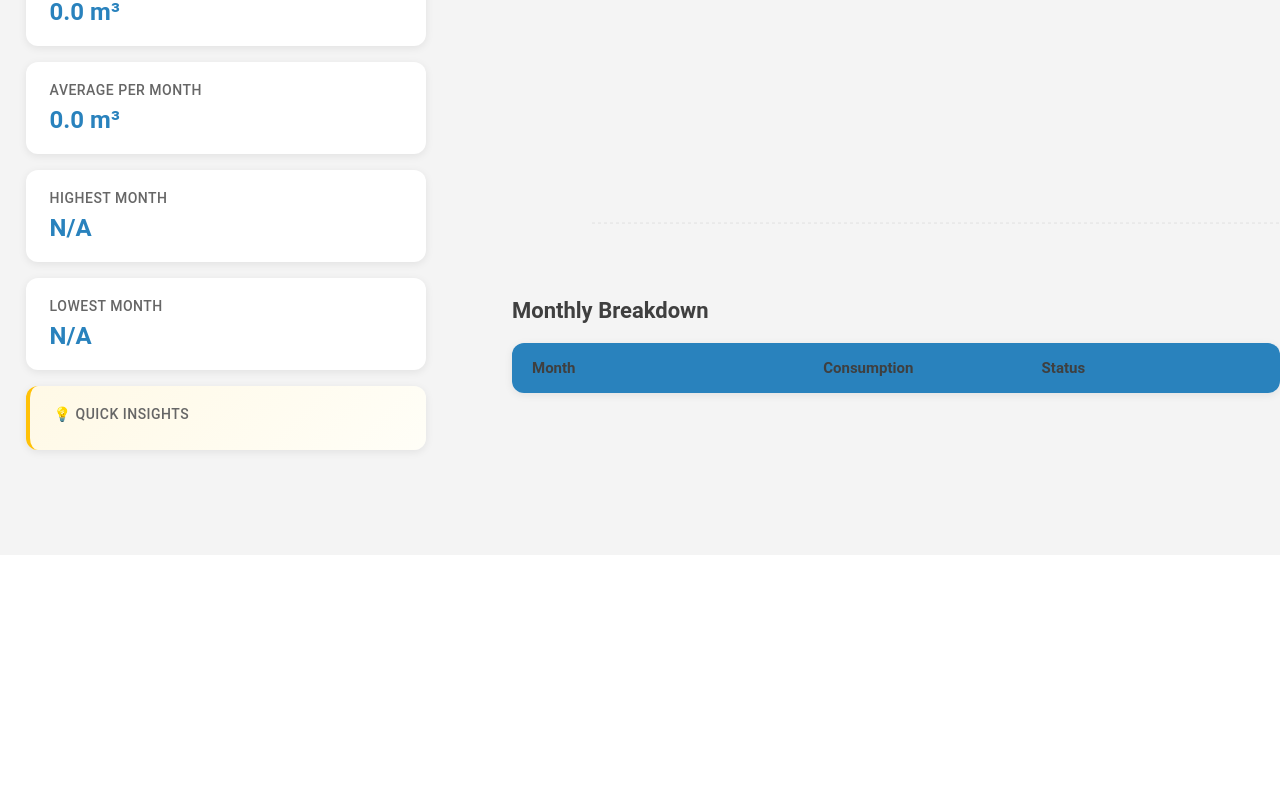
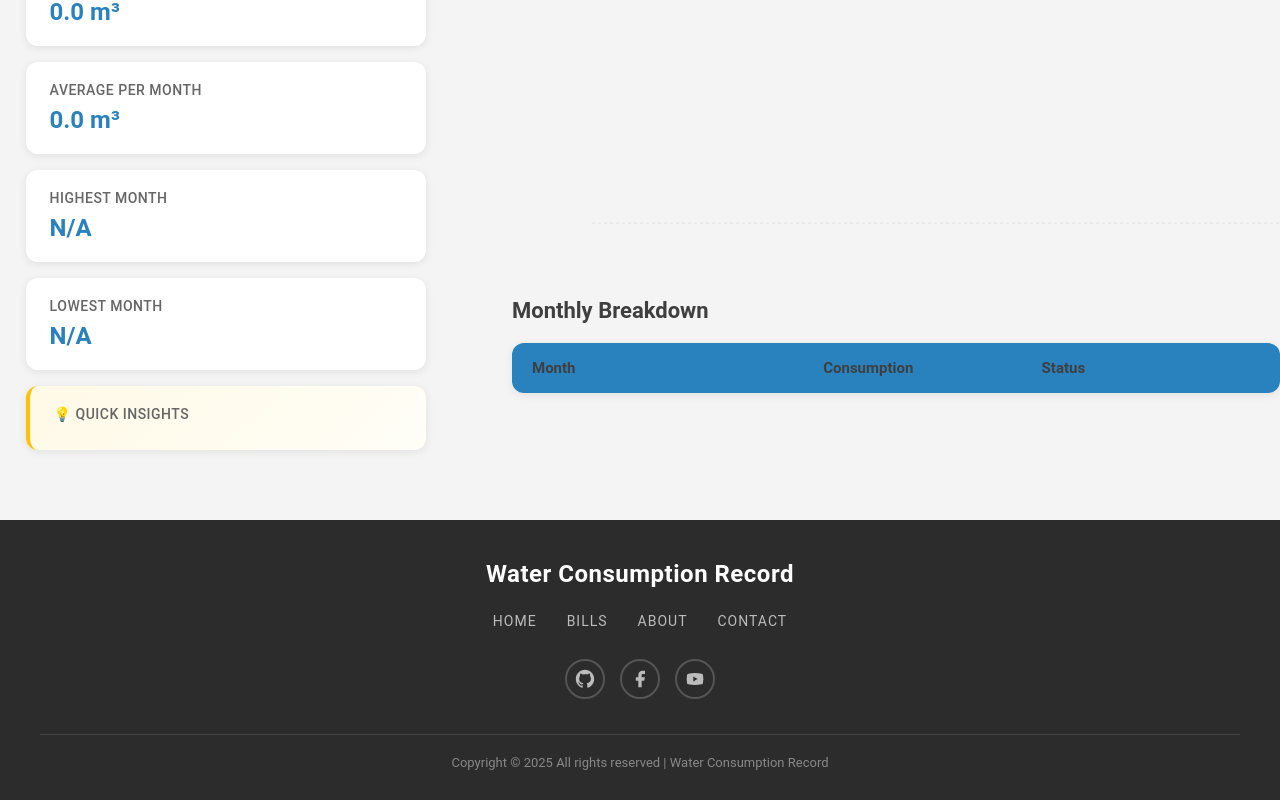
Before and after one commit to Shoosht/WaterConsumptionRecord-frontend, a React (Create React App) app: page /home in a window 1280 px wide. Shown: the part 301-1101 px from the top of the page. Before the commit the page ends 856 px from the top, so only its background shows below. Built offline with nearby package versions, Linux system fonts and the light colour scheme.

Commit message:
add footer; add monthlyLimit;

```diff
--- /dev/null
+++ b/src/Components/Footer/footer.css
@@ -0,0 +1,94 @@
+.footer {
+  background-color: #2c2c2c;
+  color: #fff;
+  padding: 40px 20px 30px;
+  width: 100%;
+  margin-top: auto;
+}
+
+.footer-content {
+  max-width: 1200px;
+  margin: 0 auto;
+  display: flex;
+  flex-direction: column;
+  align-items: center;
+  gap: 25px;
+}
+
+.footer-title {
+  font-family: Roboto, Oxygen, Ubuntu, Cantarell, 'Open Sans', 'Helvetica Neue', sans-serif;
+  font-size: 24px;
+  font-weight: bold;
+  color: #fff;
+  letter-spacing: 0.5px;
+}
+
+.footer-links {
+  display: flex;
+  gap: 30px;
+  flex-wrap: wrap;
+  justify-content: center;
+}
+
+.footer-link,
+.footer-button {
+  background-color: transparent;
+  border: none;
+  cursor: pointer;
+  font-family: Roboto, Oxygen, Ubuntu, Cantarell, 'Open Sans', 'Helvetica Neue', sans-serif;
+  color: #bbb;
+  text-decoration: none;
+  font-size: 14px;
+  text-transform: uppercase;
+  letter-spacing: 1px;
+  transition: color 0.3s ease;
+}
+
+.footer-link:hover,
+.footer-button:hover {
+  color: #2982bd;
+}
+
+
+
+.footer-social {
+  display: flex;
+  gap: 15px;
+  margin-top: 5px;
+}
+
+.social-icon {
+  width: 40px;
+  height: 40px;
+  border: 2px solid #555;
+  border-radius: 50%;
+  display: flex;
+  align-items: center;
+  justify-content: center;
+  color: #bbb;
+  transition: all 0.3s ease;
+  text-decoration: none;
+}
+
+.social-icon:hover {
+  border-color: #2982bd;
+  color: #2982bd;
+  transform: translateY(-3px);
+}
+
+.social-logo {
+  width: 20px;
+  height: 20px;
+  object-fit: contain;
+}
+
+.footer-copyright {
+  font-family: Roboto, Oxygen, Ubuntu, Cantarell, 'Open Sans', 'Helvetica Neue', sans-serif;
+  font-size: 13px;
+  color: #888;
+  text-align: center;
+  margin-top: 10px;
+  padding-top: 20px;
+  border-top: 1px solid #444;
+  width: 100%;
+}
--- /dev/null
+++ b/src/Components/Footer/footer.js
@@ -0,0 +1,44 @@
+import './footer.css';
+
+function Footer() {
+
+    return (
+        <footer className="footer">
+            <div className="footer-content">
+                <div className="footer-title">Water Consumption Record</div>
+
+                <div className="footer-links">
+                    <a href="/home" className="footer-link">Home</a>
+                    <a href="/bills" className="footer-link">Bills</a>
+                    <button className="footer-button">About</button>
+                    <button className="footer-button">Contact</button>
+                </div>
+
+                <div className="footer-social">
+                    <a href="https://github.com/Shoosht" target="_blank" rel="noopener noreferrer" className="social-icon">
+                        <svg width="20" height="20" viewBox="0 0 24 24" fill="currentColor">
+                            <path d="M12 1C5.923 1 1 5.923 1 12c0 4.867 3.149 8.979 7.521 10.436.55.096.756-.233.756-.522 0-.262-.013-1.128-.013-2.049-2.764.509-3.479-.674-3.699-1.292-.124-.317-.66-1.293-1.127-1.554-.385-.207-.936-.715-.014-.729.866-.014 1.485.797 1.691 1.128.99 1.663 2.571 1.196 3.204.907.096-.715.385-1.196.701-1.471-2.448-.275-5.005-1.224-5.005-5.432 0-1.196.426-2.186 1.128-2.956-.111-.275-.496-1.402.11-2.915 0 0 .921-.288 3.024 1.128a10.193 10.193 0 0 1 2.75-.371c.936 0 1.871.123 2.75.371 2.104-1.43 3.025-1.128 3.025-1.128.605 1.513.221 2.64.111 2.915.701.77 1.127 1.747 1.127 2.956 0 4.222-2.571 5.157-5.019 5.432.399.344.743 1.004.743 2.035 0 1.471-.014 2.654-.014 3.025 0 .289.206.632.756.522C19.851 20.979 23 16.854 23 12c0-6.077-4.922-11-11-11Z"></path>
+                        </svg>
+                    </a>
+                    <a href="https://facebook.com" target="_blank" rel="noopener noreferrer" className="social-icon">
+                        <svg width="20" height="20" viewBox="0 0 24 24" fill="currentColor">
+                            <path d="M18 2h-3a5 5 0 00-5 5v3H7v4h3v8h4v-8h3l1-4h-4V7a1 1 0 011-1h3z"></path>
+                        </svg>
+                    </a>
+                    <a href="https://youtube.com" target="_blank" rel="noopener noreferrer" className="social-icon">
+                        <svg width="20" height="20" viewBox="0 0 24 24" fill="currentColor">
+                            <path d="M2.5 17a24.12 24.12 0 0 1 0-10 2 2 0 0 1 1.4-1.4 49.56 49.56 0 0 1 16.2 0A2 2 0 0 1 21.5 7a24.12 24.12 0 0 1 0 10 2 2 0 0 1-1.4 1.4 49.55 49.55 0 0 1-16.2 0A2 2 0 0 1 2.5 17"/>
+                            <path d="m10 15 5-3-5-3z" fill="#2c2c2c"/>
+                        </svg>
+                    </a>
+                </div>
+
+                <div className="footer-copyright">
+                    Copyright © 2025 All rights reserved | Water Consumption Record
+                </div>
+            </div>
+        </footer>
+    );
+}
+
+export default Footer;
--- a/src/Pages/Home/homePage.js
+++ b/src/Pages/Home/homePage.js
@@ -1,4 +1,5 @@
 import Navbar from '../../Components/Navbar/navbar';
+import Footer from '../../Components/Footer/footer';
 import { useEffect, useState } from 'react';
 import { useRecordsContext } from '../../Hooks/useRecordContext';
 import { BarChart, Bar, XAxis, YAxis, ResponsiveContainer, Rectangle, CartesianGrid, Tooltip } from 'recharts';
@@ -279,6 +280,7 @@ function HomePage() {
 					</div>
 				</div>
 			</div>
+			<Footer />
 		</div>
 	);
 }
--- a/src/Pages/ManageBills/billsPage.css
+++ b/src/Pages/ManageBills/billsPage.css
@@ -131,7 +131,8 @@
 .bp-acc-name,
 .bp-acc-city,
 .bp-acc-address,
-.bp-acc-email {
+.bp-acc-email,
+.bp-acc-monthlyLimit {
   font-size: 16px;
   color: #333;
   flex: 1;
@@ -145,9 +146,10 @@
 }
 
 .bp-bottom {
-  margin-top: 35px;
+  margin-top: 0;
   width: 100%;
-  max-width: 800px;
+  background-color: #e3f2fd;
+  padding: 40px 0;
 }
 
 .bp-bottom-title {
@@ -166,6 +168,9 @@
   display: flex;
   flex-direction: column;
   gap: 12px;
+  max-width: 800px;
+  margin-left: auto;
+  margin-right: auto;
 }
 
 .bp-bill-box {
--- a/src/Pages/NewRecordPage/newRecordPage.css
+++ b/src/Pages/NewRecordPage/newRecordPage.css
@@ -2,7 +2,7 @@
   display: flex;
   flex-direction: row;
   margin-top: 7vh;
-    height: 93vh;
+  min-height: calc(93vh - 60px);
   position: relative;
 }
 
@@ -12,8 +12,8 @@
   width: 70%;
   position: relative;
   padding-top: 7vh;
-    height: calc(100vh - 7vh);
-    overflow-y: auto;
+  padding-bottom: 80px;
+  min-height: calc(100vh - 7vh);
 }
 
 .submit-form-centered{
@@ -22,10 +22,11 @@
   flex-direction: column;
   justify-content: center;
   align-items: center;
-    height: 100%;
+  height: calc(100vh - 7vh);
   width: 30%;
   background-color: #F4F4F4;
   border-right: 1px solid #dad7d7;
+  top: 7vh;
 }
 
 .add-new-form{
@@ -65,7 +66,7 @@
 .nrp-checkbox{
   margin-right: 200px;
   padding-bottom: 20px;
-    transform: scale(1.7)
+  transform: scale(1.7);
 }
 
 .nrp-input-field {
@@ -125,7 +126,6 @@
   margin-bottom: 40px;
   margin-top: 40px;
   margin-left: 40px;
-
 }
 
 .nrp-record-box {
@@ -166,7 +166,6 @@
   margin-left: 15px;
 }
 
-
 .nrp-record-meta{
   display: flex;
   align-items: center;
@@ -186,7 +185,6 @@
   text-align: left;
 }
 
-
 .nrp-record-date{
   position: absolute;
   flex: 1;
@@ -195,7 +193,6 @@
   font-weight: bold;
   color: #3f3f3f;
   width:50%;
-
   margin-top: 70px;
   margin-left: 90px;
   padding-left: 100px;
@@ -304,21 +301,53 @@ body.popup-active .nrp-parent {
 }
 
 .nrp-card-option {
-	background-color: #f7f7f7;
-	padding: 12px 16px;
-	border-radius: 10px;
+  position: relative;
+  width: 60%;
+  height: 140px;
+  border: 2px solid transparent;
+  border-radius: 12px;
+  display: flex;
+  flex-direction: column;
+  align-items: center;
+  padding: 12px;
   cursor: pointer;
-	border: 2px solid transparent;
-	transition: all 0.2s ease;
-	font-weight: 500;
-	width: 100%;
-	text-align: center;
+  transition: border-color 0.3s ease;
+  background: white;
 }
 
 .nrp-card-option:hover,
 .nrp-card-option.active {
-	border-color: #35ade5;
-	background-color: #f9fdfd;
+  border-color: #007bff;
+}
+
+.nrp-card-icon {
+  width: 80px;
+  height: auto;
+  margin-bottom: 16px;
+  user-select: none;
+}
+
+.nrp-round-checkbox {
+  display: flex;
+  justify-content: center;
+  align-items: center;
+  position: absolute;
+  bottom: 10px;
+  left: 50%;
+  transform: translateX(-50%);
+  width: 24px;
+  height: 24px;
+  border: 2px solid #007bff;
+  border-radius: 50%;
+  background: white;
+  box-sizing: border-box;
+}
+
+.nrp-round-checkbox-fill {
+  width: 12px;
+  height: 12px;
+  background-color: #007bff;
+  border-radius: 50%;
 }
 
 .nrp-payment-form {
@@ -378,55 +407,6 @@ body.popup-active .nrp-parent {
   cursor: pointer;
 }
 
-.nrp-card-option {
-    position: relative;
-    width: 60%;
-    height: 140px;
-    border: 2px solid transparent;
-    border-radius: 12px;
-    display: flex;
-    flex-direction: column;
-    align-items: center;
-    padding: 12px;
-    cursor: pointer;
-    transition: border-color 0.3s ease;
-    background: white;
-}
-
-.nrp-card-option.active {
-    border-color: #007bff;
-}
-
-.nrp-card-icon {
-    width: 80px;
-    height: auto;
-    margin-bottom: 16px;
-    user-select: none;
-}
-
-.nrp-round-checkbox {
-    display: flex;
-    justify-content: center;
-    align-items: center;
-    position: absolute;
-    bottom: 10px;
-    left: 50%;
-    transform: translateX(-50%);
-    width: 24px;
-    height: 24px;
-    border: 2px solid #007bff;
-    border-radius: 50%;
-    background: white;
-    box-sizing: border-box;
-}
-
-.nrp-round-checkbox-fill {
-    width: 12px;
-    height: 12px;
-    background-color: #007bff;
-    border-radius: 50%;
-}
-
 .nrp-popw-lorem {
   font-size: 6px;
   color: grey;
--- a/src/Pages/NewRecordPage/newRecordPage.js
+++ b/src/Pages/NewRecordPage/newRecordPage.js
@@ -48,6 +48,16 @@ function NewRecordPage() {
 			return
 		}
 
+		const duplicateRecord = records.find(
+			record => record.year === parseInt(year) && record.month === parseInt(month)
+		)
+
+		if (duplicateRecord) {
+			setError('A record with that date already exists.')
+			setEmptyFields(['year', 'month'])
+			return
+		}
+
 		const record = { year, month, amount, paid: isPaid }
 
 		const response = await fetch('/api/records', {
@@ -77,7 +87,6 @@ function NewRecordPage() {
 			console.log('new record added', json)
 			dispatch({ type: 'CREATE_RECORD', payload: json })
 		}
-
 
 		const bill = {
 			year: json.year,
@@ -129,7 +138,6 @@ function NewRecordPage() {
 		const json_1 = await response_1.json()
 
 		console.log("json ", json_1)
-
 
 		const response_2 = await fetch('/api/bills/' + recordID, {
 			method: 'PATCH',
@@ -253,7 +261,7 @@ function NewRecordPage() {
 
 			{paymentPopup && (
 				<div className="nrp-popup-overlay">
-					<div className="nrp-popup-window">
+					<div className="nrp-popupa-window">
 						<h2 className="nrp-popup-title">Payment Details</h2>
 						<div className="nrp-payment-container">
 							<div className="nrp-payment-left">
```
Also changed, not shown: src/Pages/ManageBills/billsPage.js (+65 -13 lines), src/Components/Icons/facebook-logo.svg (added), src/Components/Icons/x-logo.svg (added). Lines whose indentation alone changed are shown as unchanged.
